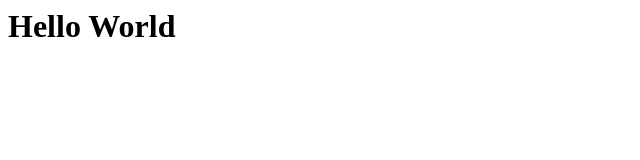
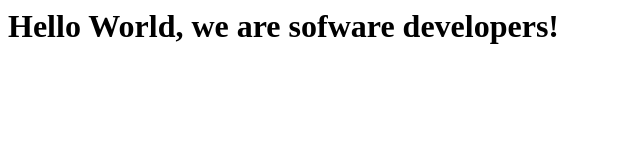
Before and after one commit to ctokoli/cephas-francis-project, a plain HTML site: page index.html in a window 1280 px wide. Shown: the whole page, without its empty margins (0-640 px from the left). Drawn offline with Linux system fonts and the light colour scheme.

Commit message:
francis commit

```diff
--- a/index.html
+++ b/index.html
@@ -1 +1 @@
-<h1>Hello World</h1>
+<h1>Hello World, we are sofware developers!</h1>
```
